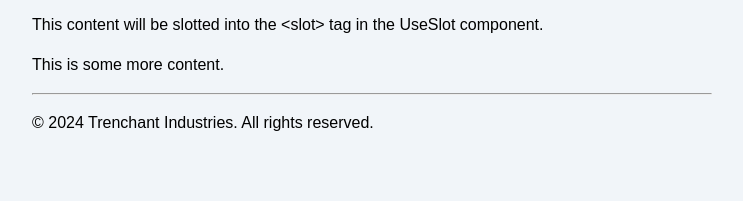
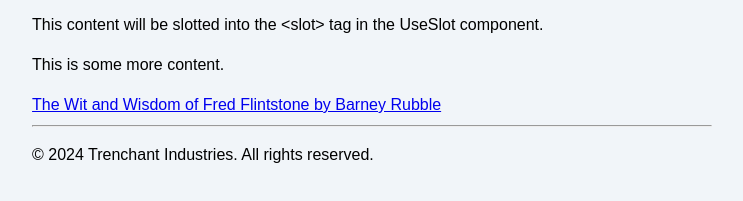
Before and after one commit to NickHodges/TechBash2024, an Astro site: page / in a window 1280 px wide. Shown: the part 425-626 px from the top of the page, without its empty margins (268-1011 px from the left). Built offline with nearby package versions, Linux system fonts and the light colour scheme; Astro itself is replaced by a stand-in of ours.

Commit message:
Add link to fred

```diff
--- a/src/pages/index.astro
+++ b/src/pages/index.astro
@@ -11,4 +11,5 @@ import BaseLayout from '../layouts/BaseLayout.astro';
   <UseSlot>
     This content will be slotted into the &lt;slot&gt; tag in the UseSlot component.
   </UseSlot>
+  <a href="fred">The Wit and Wisdom of Fred Flintstone by Barney Rubble</a>
 </BaseLayout>
```
